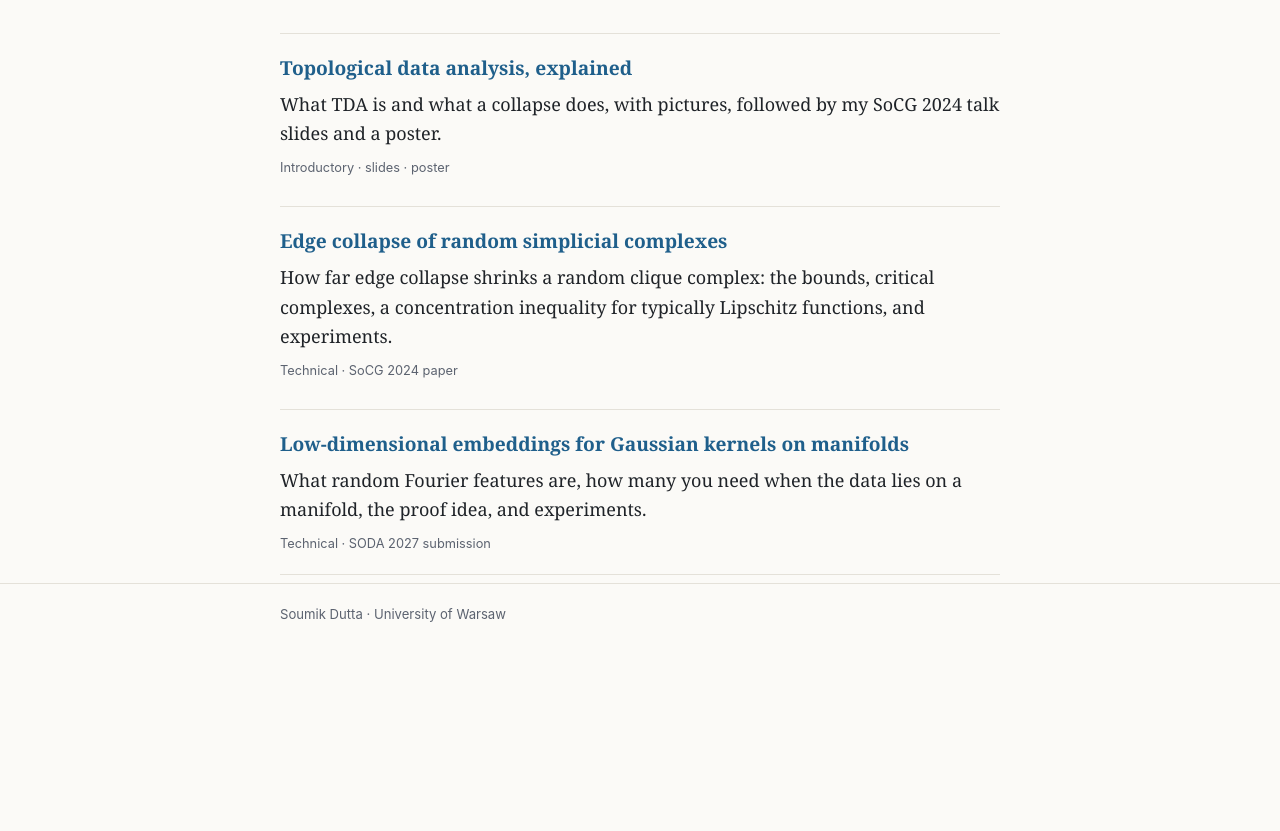
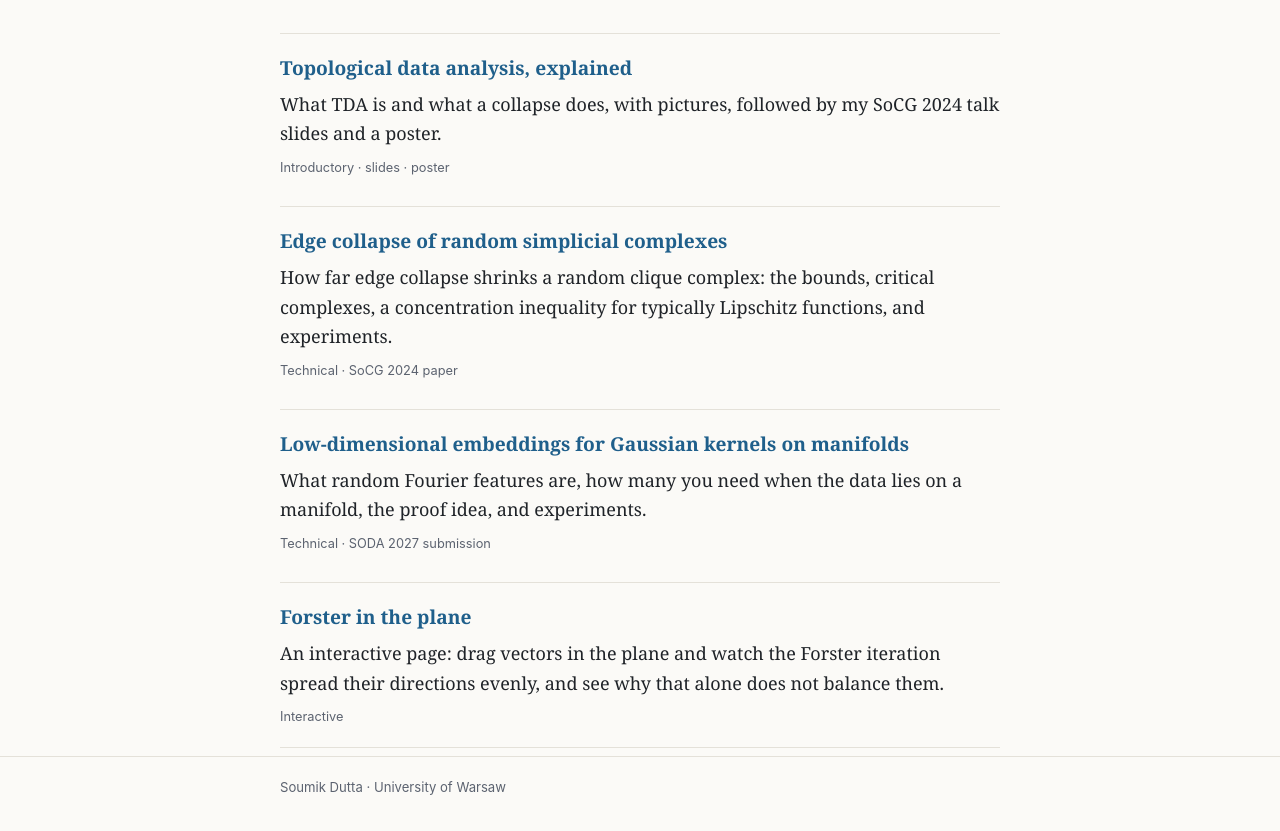
Before and after one commit to soumikdt/soumikdt.github.io, a plain HTML site: page blog.html in a window 1280 px wide. Shown: the part 147-978 px from the top of the page. Before the commit the page ends 805 px from the top, so only its background shows below. Drawn offline with Linux system fonts and the light colour scheme.

Commit message:
Blog: link the Forster in the plane page
Make centerpoint/plane.html public: list it on the Blog page, drop its
noindex tag and add a link back to the Blog. The other centerpoint pages
stay unlisted.

Co-Authored-By: Claude Opus 5.5 <noreply@anthropic.com>
Claude-Session: https://claude.ai/code/session_01GjjR8SD7fYnZdFWpNfiRiq

```diff
--- a/blog.html
+++ b/blog.html
@@ -46,6 +46,12 @@
       manifold, the proof idea, and experiments.</p>
       <span class="status">Technical · SODA 2027 submission</span>
     </li>
+    <li>
+      <a href="centerpoint/plane.html">Forster in the plane</a>
+      <p>An interactive page: drag vectors in the plane and watch the Forster iteration
+      spread their directions evenly, and see why that alone does not balance them.</p>
+      <span class="status">Interactive</span>
+    </li>
   </ul>
 
 </main>
```
Also changed, not shown: centerpoint/plane.html (+2 -2 lines).
